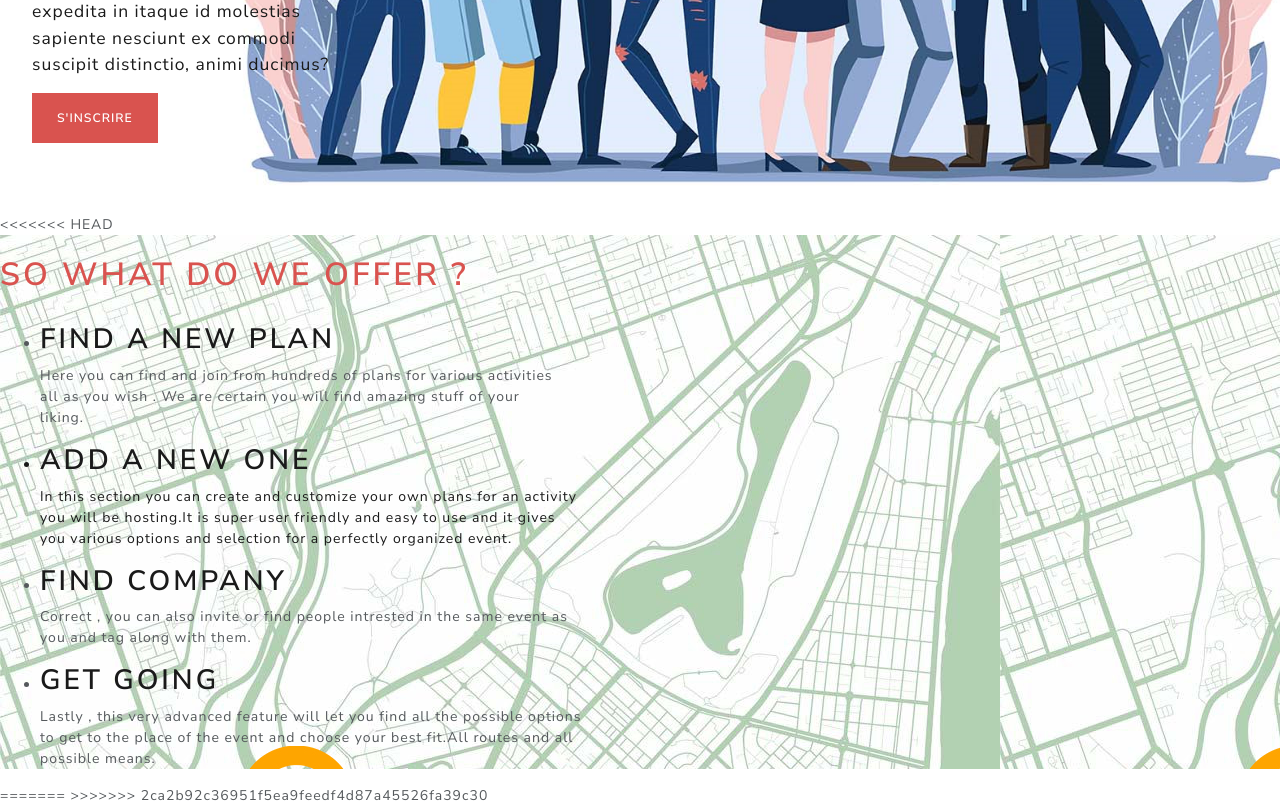
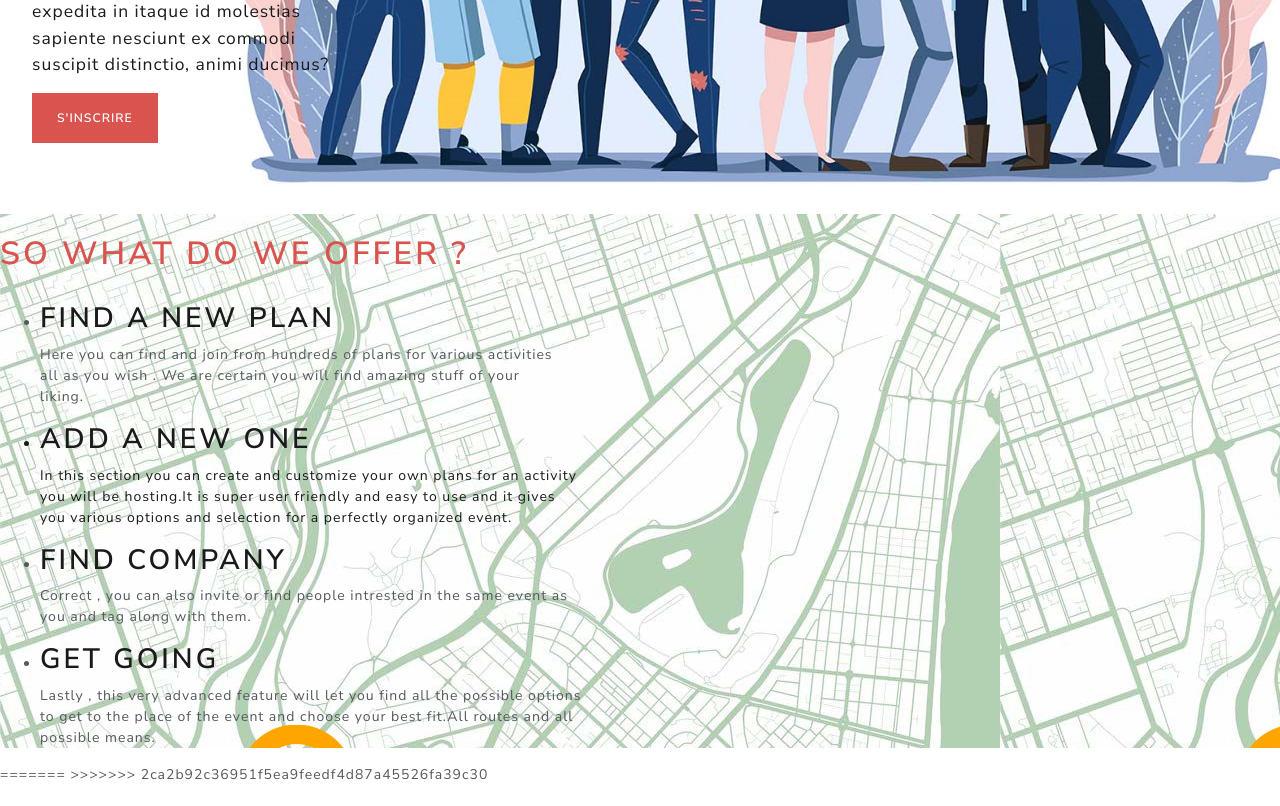
Before and after one commit to SametMohamedRayen/ProjetWeb, a PHP site: page /home.html in a window 1280 px wide. Shown: the part 446-1252 px from the top of the page. After the commit the page ends 1226 px from the top, so only its background shows below. Run offline with PHP 8.4, Linux system fonts and the light colour scheme; some libraries are stand-ins or nearby versions.

Commit message:
2nd section added missing some retouching

```diff
--- a/assets/css/style.css
+++ b/assets/css/style.css
@@ -1,4 +1,3 @@
-<<<<<<< HEAD
 .jumbotron{
     background: url("../photos/joinus.png");
     background-size:cover;
@@ -47,7 +46,7 @@
     width: 50%;
 
 }
-=======
+
 /*NavBar*/
 #navbar{
     background-color: rgba(143, 119, 119, 0.486) !important;
@@ -72,4 +71,3 @@
 #joinus-text{
     width:300px;
 }
->>>>>>> 2ca2b92c36951f5ea9feedf4d87a45526fa39c30
--- a/home.html
+++ b/home.html
@@ -46,7 +46,6 @@
           </div>
 
     </section>
-<<<<<<< HEAD
     <section class="sect2">
         <span class="span1">
             <h1 class="text-danger">So what do we offer ?</h1>
@@ -87,7 +86,6 @@
             </ul>
         </span>
         <span>
-           <!-- <img src="assets/photos/map.jpg" alt="map" class="map"/> -->
 
         </span>
     </section>
```
